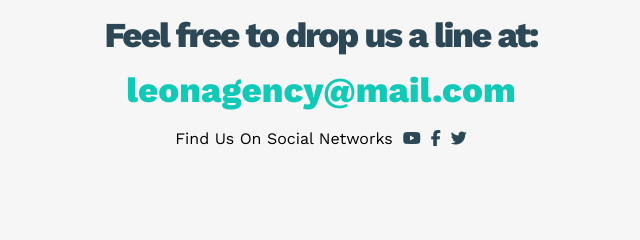
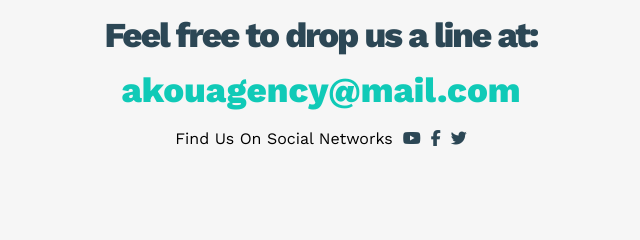
Before and after one commit to akou1/TOMPLATE-1, a plain HTML site: page index.html in a window 1280 px wide. Shown: the part 3644-3884 px from the top of the page, 319-959 px from the left. Drawn offline with nearby package versions, Linux system fonts and the light colour scheme.

Commit message:
Update index.html

```diff
--- a/index.html
+++ b/index.html
@@ -194,7 +194,7 @@
         <p>We are born to create</p>
         <div class="info">
           <p class="label">Feel free to drop us a line at:</p>
-          <a href="mailto:akouagency@mail.com?subject=Contact" class="link">leonagency@mail.com</a>
+          <a href="mailto:akouagency@mail.com?subject=Contact" class="link">akouagency@mail.com</a>
           <div class="social">
             Find Us On Social Networks
             <i class="fab fa-youtube"></i>
```
